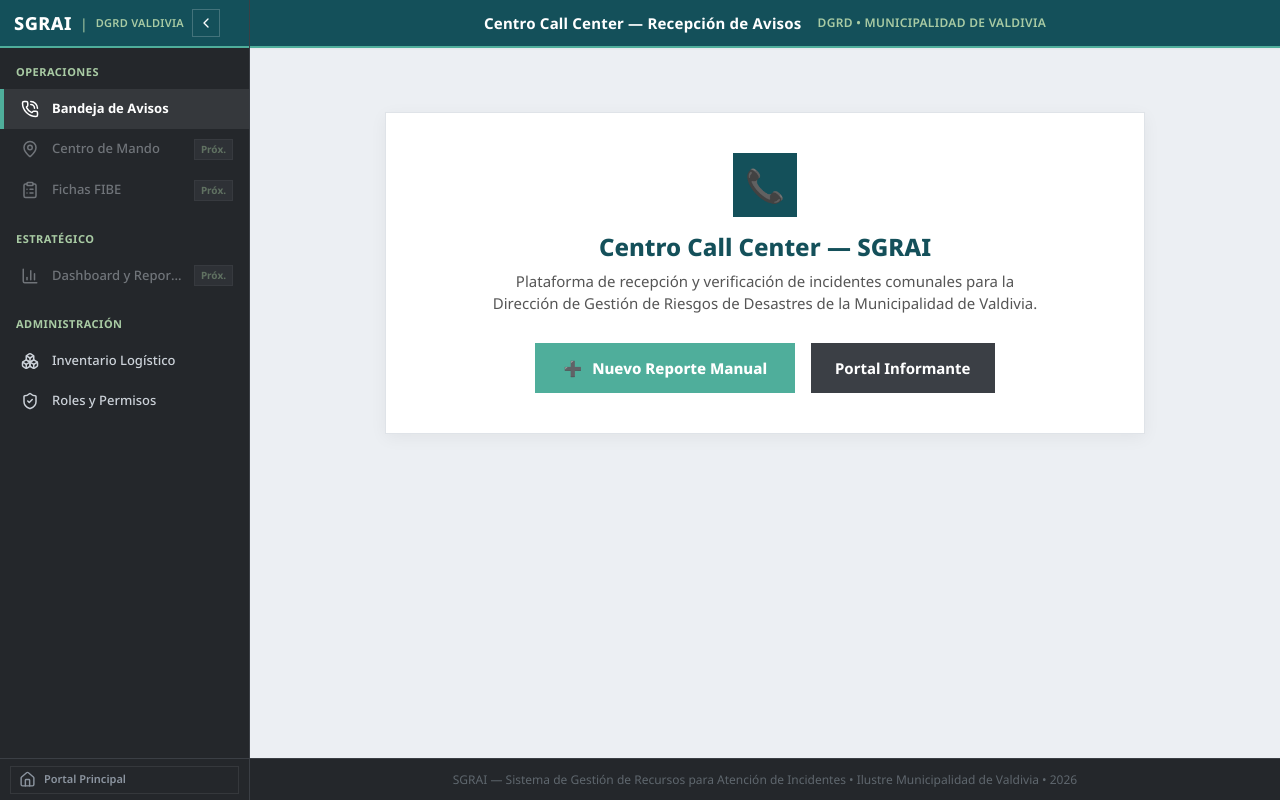
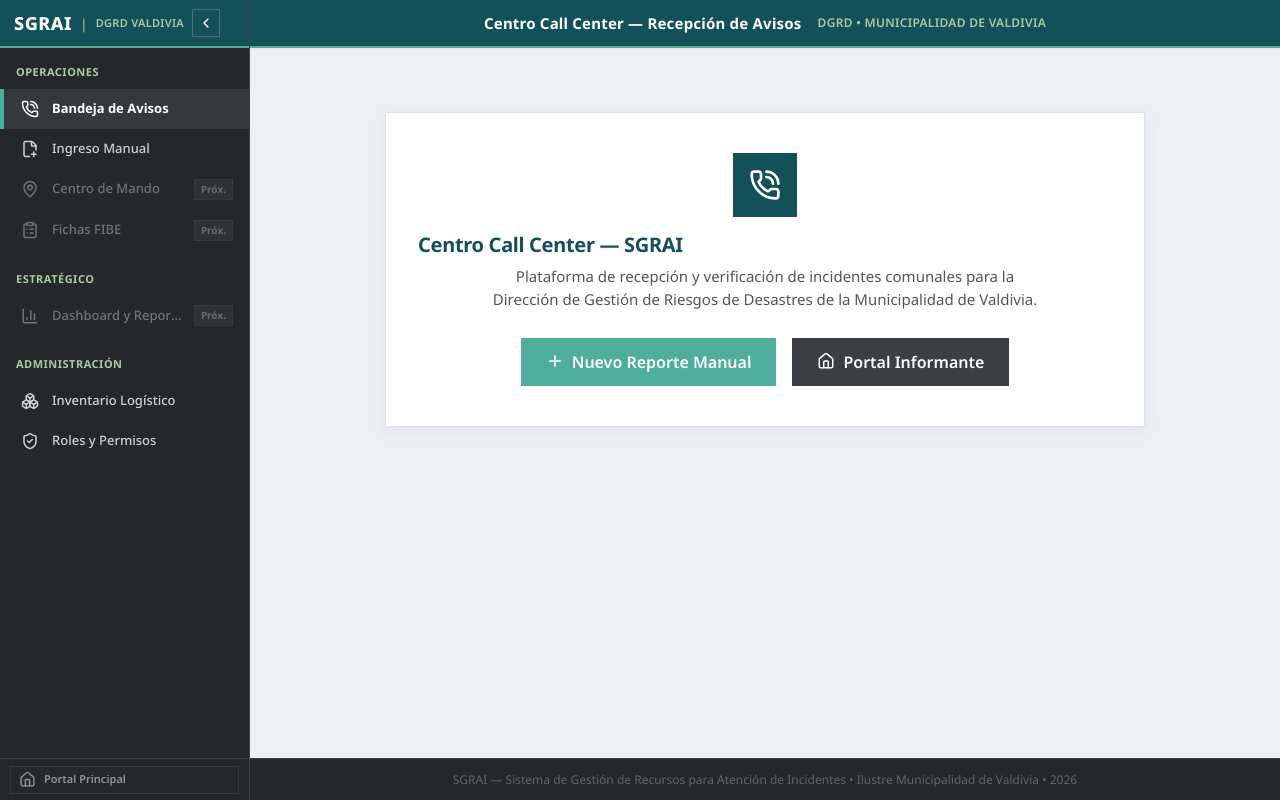
Before and after one commit to sgrai-uach/web, a Next.js app: page /callcenter in a window 1280 px wide. Built offline with nearby package versions, Linux system fonts and the light colour scheme.

Commit message:
style(callcenter): integrar vistas y navegacion con AppShell y Heading primitive

```diff
--- a/src/app/(callcenter)/callcenter/page.tsx
+++ b/src/app/(callcenter)/callcenter/page.tsx
@@ -1,5 +1,7 @@
 import { Metadata } from 'next';
-import Link from 'next/link';
+import { PhoneCall, Plus, Home } from 'lucide-react';
+import Heading from '@/components/ui/Heading';
+import Button from '@/components/ui/Button';
 
 export const metadata: Metadata = {
   title: 'Centro Call Center — SGRAI Valdivia',
@@ -23,60 +25,41 @@ export default function CallCenterIndexPage() {
             height: '64px',
             backgroundColor: '#14505A',
             color: '#FFFFFF',
-            fontSize: '32px',
             display: 'inline-flex',
             alignItems: 'center',
             justifyContent: 'center',
             marginBottom: '16px',
           }}
         >
-          📞
+          <PhoneCall size={32} aria-hidden="true" />
         </div>
 
-        <h1 style={{ fontSize: '24px', fontWeight: 800, color: '#14505A', marginBottom: '8px' }}>
+        <Heading as="h1" variant="h2" color="teal-dark" style={{ marginBottom: '8px' }}>
           Centro Call Center — SGRAI
-        </h1>
+        </Heading>
 
         <p style={{ fontSize: '15px', color: '#555', maxWidth: '560px', margin: '0 auto 28px auto', lineHeight: 1.5 }}>
           Plataforma de recepción y verificación de incidentes comunales para la Dirección de Gestión de Riesgos de Desastres de la Municipalidad de Valdivia.
         </p>
 
         <div style={{ display: 'flex', justifyContent: 'center', gap: '16px', flexWrap: 'wrap' }}>
-          <Link
+          <Button
             href="/callcenter/manual"
-            style={{
-              backgroundColor: '#4FAE9B',
-              color: '#FFFFFF',
-              padding: '14px 28px',
-              fontSize: '15px',
-              fontWeight: 800,
-              textDecoration: 'none',
-              borderRadius: 0,
-              display: 'inline-flex',
-              alignItems: 'center',
-              gap: '10px',
-            }}
+            variant="primary"
+            size="lg"
+            icon={<Plus size={18} />}
           >
-            <span>➕</span>
-            <span>Nuevo Reporte Manual</span>
-          </Link>
+            Nuevo Reporte Manual
+          </Button>
 
-          <Link
+          <Button
             href="/"
-            style={{
-              backgroundColor: '#3B3F45',
-              color: '#FFFFFF',
-              padding: '14px 24px',
-              fontSize: '15px',
-              fontWeight: 700,
-              textDecoration: 'none',
-              borderRadius: 0,
-              display: 'inline-flex',
-              alignItems: 'center',
-            }}
+            variant="secondary"
+            size="lg"
+            icon={<Home size={18} />}
           >
             Portal Informante
-          </Link>
+          </Button>
         </div>
       </div>
     </div>
--- a/src/components/layout/navItems.ts
+++ b/src/components/layout/navItems.ts
@@ -2,6 +2,7 @@ import type { ComponentType } from 'react';
 import type { LucideProps } from 'lucide-react';
 import {
   PhoneCall,
+  FilePlus2,
   MapPin,
   ClipboardList,
   BarChart3,
@@ -34,6 +35,12 @@ export const NAV_GROUPS: NavGroup[] = [
         label: 'Bandeja de Avisos',
         href: '/callcenter',
         icon: PhoneCall,
+      },
+      {
+        id: 'callcenter-manual',
+        label: 'Ingreso Manual',
+        href: '/callcenter/manual',
+        icon: FilePlus2,
       },
       {
         id: 'mando',
```
Also changed, not shown: src/app/(callcenter)/callcenter/manual/page.tsx (+7 -9 lines).
